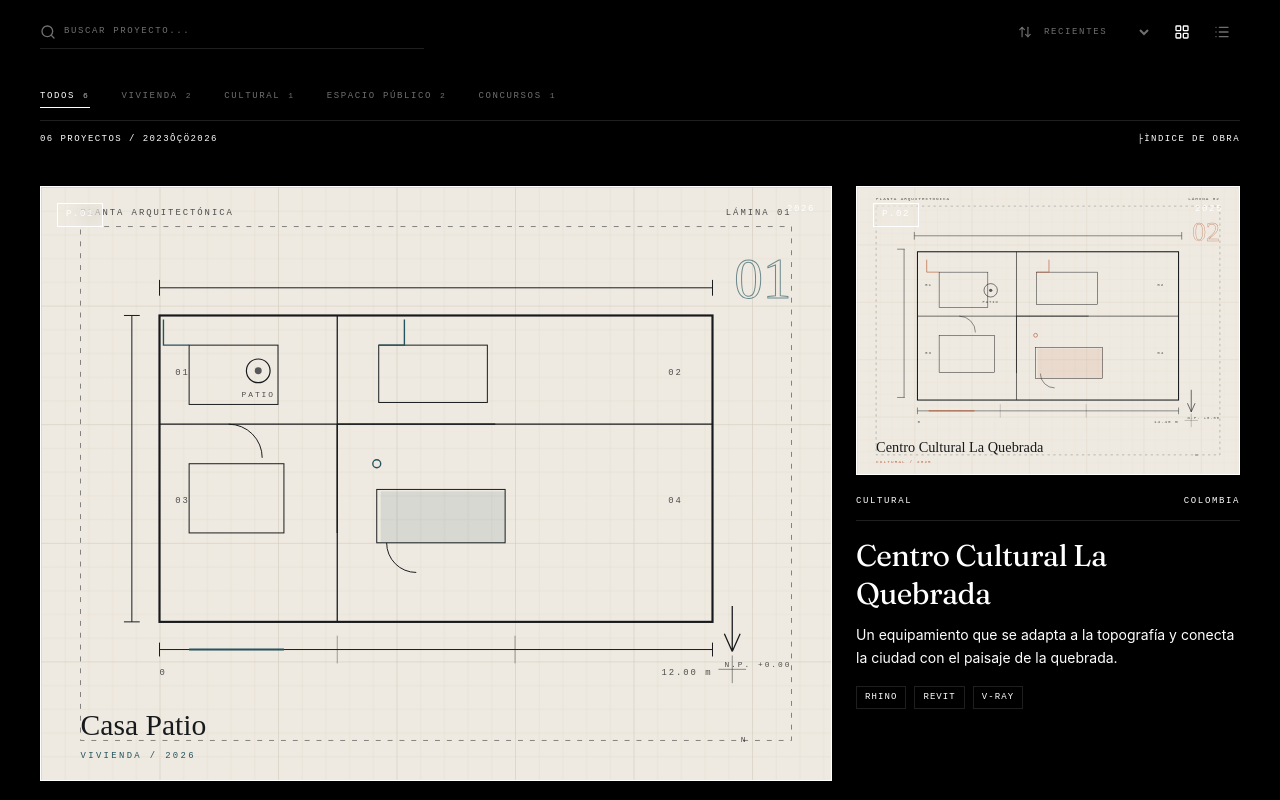
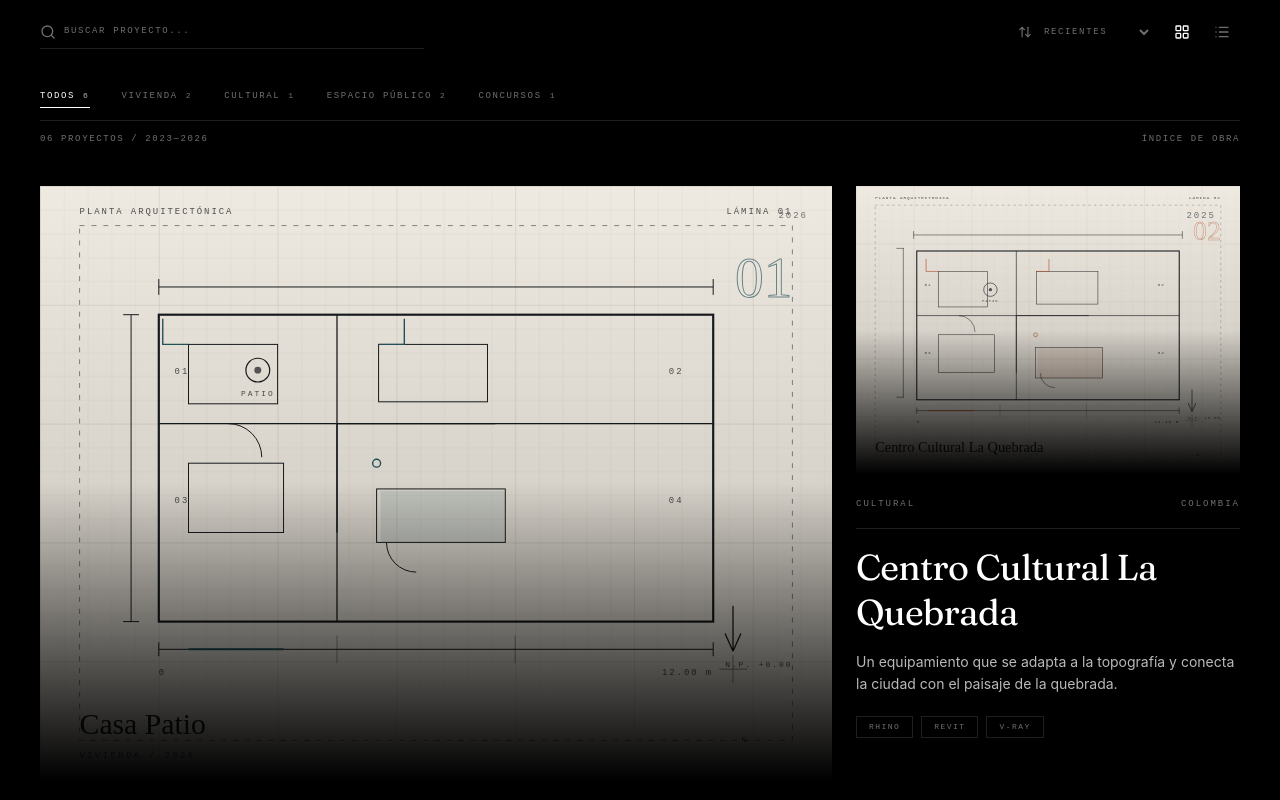
Before and after one commit to samuelVega29/arq-camiloquiroga, a React (Vite) app: page / in a window 1280 px wide. Shown: the part 1200-2000 px from the top of the page. Built offline with nearby package versions, Linux system fonts and the light colour scheme.

Commit message:
fix: mejoras carrusel, mosaico de proyectos y correcciones de texto

```diff
--- a/src/components/ProjectCard.jsx
+++ b/src/components/ProjectCard.jsx
@@ -6,56 +6,53 @@ export default function ProjectCard({ project, index, wide = false, onOpen }) {
       <button
         type="button"
         onClick={() => onOpen(project)}
-        className="absolute inset-0 z-10 focus-visible:outline focus-visible:outline-2 focus-visible:outline-offset-4 focus-visible:outline-copper"
+        className="absolute inset-0 z-10"
         aria-label={`Ver proyecto ${project.title}`}
       />
 
-      <div className="relative overflow-hidden border border-ink/15 bg-paper-2">
+      <div className="relative overflow-hidden bg-[color:var(--color-surface)]">
         <img
           src={project.image}
           alt={project.imageAlt}
           loading={index < 2 ? 'eager' : 'lazy'}
           decoding="async"
-          className={`w-full object-cover transition duration-700 ease-out group-hover:scale-[1.025] ${
-            wide ? 'aspect-[16/10] lg:aspect-[21/8]' : 'aspect-[4/3]'
+          className={`w-full object-cover transition duration-[2000ms] ease-out group-hover:scale-[1.08] ${
+            wide ? 'aspect-[16/10] lg:aspect-[21/9]' : 'aspect-[4/3]'
           }`}
         />
-        <div
-          className="absolute inset-0 bg-ink/0 transition-colors duration-300 group-hover:bg-ink/10"
-          aria-hidden="true"
-        />
-        <span className="absolute left-4 top-4 border border-ink/20 bg-paper/90 px-2 py-1 font-mono text-[9px] uppercase tracking-[0.18em] text-ink-soft backdrop-blur-sm">
-          P.0{index + 1}
+        <div className="absolute inset-0 bg-gradient-to-t from-black via-black/10 to-transparent" aria-hidden="true" />
+        <span className="absolute left-6 top-6 font-mono text-[9px] uppercase tracking-[0.22em] text-[color:var(--color-fg-muted)]">
+          {project.code}
         </span>
-        <span className="absolute right-4 top-4 font-mono text-[9px] uppercase tracking-[0.18em] text-ink-soft">
+        <span className="absolute right-6 top-6 font-mono text-[9px] uppercase tracking-[0.22em] text-[color:var(--color-fg-muted)]">
           {project.year}
         </span>
-        <span className="absolute bottom-4 right-4 inline-flex items-center gap-2 bg-ink px-3 py-2 font-mono text-[9px] uppercase tracking-[0.16em] text-paper opacity-0 transition-all duration-300 group-hover:opacity-100">
+        <span className="absolute bottom-6 right-6 inline-flex items-center gap-2 border border-white/20 px-3 py-2 font-mono text-[9px] uppercase tracking-[0.18em] text-white opacity-0 transition-all duration-700 group-hover:-translate-y-1 group-hover:opacity-100">
           Ver proyecto
           <ArrowUpRight className="h-3.5 w-3.5" aria-hidden="true" />
         </span>
       </div>
 
-      <div className="mt-5">
-        <div className="flex items-center justify-between gap-4 border-b border-line pb-3">
-          <span className="font-mono text-[9px] uppercase tracking-[0.18em] text-copper">
+      <div className="mt-6">
+        <div className="flex items-center justify-between gap-4 border-b border-[color:var(--color-line)] pb-4">
+          <span className="font-mono text-[9px] uppercase tracking-[0.22em] text-[color:var(--color-fg-muted)]">
             {project.category}
           </span>
-          <span className="font-mono text-[9px] uppercase tracking-[0.18em] text-ink-soft">
+          <span className="font-mono text-[9px] uppercase tracking-[0.22em] text-[color:var(--color-fg-muted)]">
             {project.location}
           </span>
         </div>
-        <h3 className="mt-4 font-display text-2xl leading-tight tracking-[-0.02em] transition-colors group-hover:text-blueprint sm:text-3xl">
+        <h3 className="mt-4 font-display text-3xl leading-tight tracking-[-0.02em] transition-colors group-hover:text-white sm:text-4xl">
           {project.title}
         </h3>
-        <p className="mt-3 max-w-xl text-sm leading-relaxed text-ink-soft">
+        <p className="mt-4 max-w-2xl text-sm leading-relaxed text-[color:var(--color-fg-soft)]">
           {project.description}
         </p>
-        <ul className="mt-4 flex flex-wrap gap-2" aria-label={`Herramientas de ${project.title}`}>
+        <ul className="mt-5 flex flex-wrap gap-2" aria-label={`Herramientas de ${project.title}`}>
           {project.tools.map((tool) => (
             <li
               key={tool}
-              className="border border-line px-2 py-1 font-mono text-[9px] uppercase tracking-[0.12em] text-ink-soft"
+              className="border border-[color:var(--color-line)] px-3 py-1 font-mono text-[8px] uppercase tracking-[0.18em] text-[color:var(--color-fg-muted)]"
             >
               {tool}
             </li>
--- a/src/components/Projects.jsx
+++ b/src/components/Projects.jsx
@@ -192,23 +192,23 @@ export default function Projects({ onOpenProject }) {
               })}
             </nav>
 
-            <div className="mt-3 flex items-center justify-between gap-4 border-t border-line pt-3">
-              <p className="font-mono text-[9px] uppercase tracking-[0.16em] text-ink-soft" aria-live="polite">
+              <div className="mt-3 flex items-center justify-between gap-4 border-t border-[color:var(--color-line)] pt-3">
+                <p className="font-mono text-[9px] uppercase tracking-[0.18em] text-[color:var(--color-fg-muted)]" aria-live="polite">
                   {String(filtered.length).padStart(2, '0')}{' '}
-                {filtered.length === 1 ? 'proyecto' : 'proyectos'} / 2023ÔÇö2026
+                  {filtered.length === 1 ? 'proyecto' : 'proyectos'} / 2023—2026
                 </p>
                 {hasFilters ? (
                   <button
                     type="button"
                     onClick={resetFilters}
-                  className="inline-flex items-center gap-1.5 font-mono text-[9px] uppercase tracking-[0.16em] text-blueprint underline decoration-line underline-offset-4 transition-colors hover:text-copper"
+                    className="inline-flex items-center gap-1.5 font-mono text-[9px] uppercase tracking-[0.18em] text-[color:var(--color-fg-muted)] transition-colors hover:text-white"
                   >
                     <X className="h-3 w-3" aria-hidden="true" />
                     Limpiar filtros
                   </button>
                 ) : (
-                <span className="font-mono text-[9px] uppercase tracking-[0.16em] text-ink-soft">
-                  ├ìndice de obra
+                  <span className="font-mono text-[9px] uppercase tracking-[0.18em] text-[color:var(--color-fg-muted)]">
+                    Índice de obra
                   </span>
                 )}
               </div>
@@ -256,12 +256,12 @@ export default function Projects({ onOpenProject }) {
         ) : (
           <Reveal>
             <div className="mt-10">
-              <div className="hidden grid-cols-12 gap-x-4 border-b border-ink/25 pb-2 sm:grid">
-                <span className="eyebrow col-span-1">N┬║</span>
+              <div className="hidden grid-cols-12 gap-x-4 border-b border-[color:var(--color-line)] pb-2 sm:grid">
+                <span className="eyebrow col-span-1">Nº</span>
                 <span className="eyebrow col-span-4">Proyecto</span>
-                <span className="eyebrow col-span-2">Tipolog├¡a</span>
-                <span className="eyebrow col-span-1">A├▒o</span>
-                <span className="eyebrow col-span-2">├ürea</span>
+                <span className="eyebrow col-span-2">Tipología</span>
+                <span className="eyebrow col-span-1">Año</span>
+                <span className="eyebrow col-span-2">Área</span>
                 <span className="eyebrow col-span-1">Lugar</span>
                 <span className="eyebrow col-span-1 text-right">Ver</span>
               </div>
@@ -272,34 +272,34 @@ export default function Projects({ onOpenProject }) {
                 <button
                   type="button"
                   onClick={() => onOpenProject(project)}
-                      className="group grid w-full grid-cols-12 items-center gap-x-4 gap-y-1 border-b border-line py-5 text-left transition-colors hover:bg-paper-2/60"
+                  className="group grid w-full grid-cols-12 items-center gap-x-4 gap-y-1 border-b border-[color:var(--color-line)] py-5 text-left transition-colors hover:bg-white/5"
                   aria-label={`Ver proyecto ${project.title}`}
                 >
                       <span className="col-span-2 font-mono text-[9px] uppercase tracking-[0.16em] text-copper sm:col-span-1">
                         {project.code}
                       </span>
                       <span className="col-span-10 sm:col-span-4">
-                        <span className="block font-display text-xl leading-tight tracking-[-0.02em] transition-colors group-hover:text-blueprint sm:text-2xl">
+                        <span className="block font-display text-xl leading-tight tracking-[-0.02em] transition-colors group-hover:text-white sm:text-2xl">
                           {project.title}
                         </span>
-                        <span className="mt-1 block text-xs leading-relaxed text-ink-soft sm:line-clamp-1">
+                        <span className="mt-1 block text-xs leading-relaxed text-[color:var(--color-fg-soft)] sm:line-clamp-1">
                           {project.concept}
                         </span>
                       </span>
-                      <span className="col-span-6 col-start-3 font-mono text-[9px] uppercase tracking-[0.14em] text-ink-soft sm:col-span-2 sm:col-start-auto">
+                      <span className="col-span-6 col-start-3 font-mono text-[9px] uppercase tracking-[0.14em] text-[color:var(--color-fg-soft)] sm:col-span-2 sm:col-start-auto">
                         {project.category}
                       </span>
-                      <span className="col-span-2 font-mono text-[9px] uppercase tracking-[0.14em] text-ink-soft sm:col-span-1">
+                      <span className="col-span-2 font-mono text-[9px] uppercase tracking-[0.14em] text-[color:var(--color-fg-soft)] sm:col-span-1">
                         {project.year}
                       </span>
-                      <span className="col-span-2 font-mono text-[9px] uppercase tracking-[0.14em] text-ink-soft sm:col-span-2">
+                      <span className="col-span-2 font-mono text-[9px] uppercase tracking-[0.14em] text-[color:var(--color-fg-soft)] sm:col-span-2">
                         {project.area}
                       </span>
-                      <span className="hidden font-mono text-[9px] uppercase tracking-[0.14em] text-ink-soft sm:col-span-1 sm:block">
+                      <span className="hidden font-mono text-[9px] uppercase tracking-[0.14em] text-[color:var(--color-fg-soft)] sm:col-span-1 sm:block">
                         {project.location}
                       </span>
                       <span className="hidden justify-end sm:col-span-1 sm:flex">
-                        <span className="inline-flex h-8 w-8 items-center justify-center border border-line transition-colors group-hover:border-ink group-hover:bg-ink group-hover:text-paper">
+                        <span className="inline-flex h-8 w-8 items-center justify-center border border-[color:var(--color-line)] transition-colors group-hover:border-white group-hover:text-white">
                           <ArrowUpRight className="h-3.5 w-3.5" aria-hidden="true" />
                         </span>
                       </span>
@@ -311,15 +311,16 @@ export default function Projects({ onOpenProject }) {
           </Reveal>
         )}
 
-        <div className="mt-12 flex flex-col gap-3 border-t border-line pt-6 sm:flex-row sm:items-center sm:justify-between">
-          <p className="max-w-xl text-sm leading-relaxed text-ink-soft">
-            Cada proyecto se acompa├▒a de planos, im├ígenes y una descripci├│n del proceso.
+        <div className="mt-12 flex flex-col gap-4 border-t border-[color:var(--color-line)] pt-8 sm:flex-row sm:items-center sm:justify-between">
+          <p className="max-w-xl text-sm leading-relaxed text-[color:var(--color-fg-soft)]">
+            Cada proyecto se acompaña de planos, imágenes y una descripción del proceso.
           </p>
           <a
             href="#contacto"
-            className="font-mono text-[10px] uppercase tracking-[0.18em] text-blueprint underline decoration-line underline-offset-4 transition-colors hover:text-copper"
+            className="group inline-flex items-center gap-2 font-mono text-[9px] uppercase tracking-[0.22em] text-[color:var(--color-fg-muted)] transition-colors hover:text-white"
           >
             Hablemos de un proyecto
+            <ArrowUpRight className="h-3.5 w-3.5 transition-transform duration-500 group-hover:-translate-y-0.5 group-hover:translate-x-0.5" aria-hidden="true" />
           </a>
         </div>
       </div>
--- a/src/components/Services.jsx
+++ b/src/components/Services.jsx
@@ -84,14 +84,14 @@ export default function Services() {
         </div>
 
         <div className="mt-12 flex flex-col gap-3 border-t border-line pt-6 sm:flex-row sm:items-center sm:justify-between">
-          <p className="max-w-xl text-sm leading-relaxed text-ink-soft">
-            Servicios prestados a empresas privadas, entidades p├║blicas y clientes particulares.
+          <p className="max-w-xl text-sm leading-relaxed text-[color:var(--color-fg-soft)]">
+            Servicios prestados a empresas privadas, entidades públicas y clientes particulares.
           </p>
           <a
             href="#contacto"
             className="font-mono text-[10px] uppercase tracking-[0.18em] text-blueprint underline decoration-line underline-offset-4 transition-colors hover:text-copper"
           >
-            Solicitar cotizaci├│n
+            Solicitar cotización
           </a>
         </div>
       </div>
```
Also changed, not shown: src/components/Hero.jsx (+16 -4 lines). Lines whose indentation alone changed are shown as unchanged.
